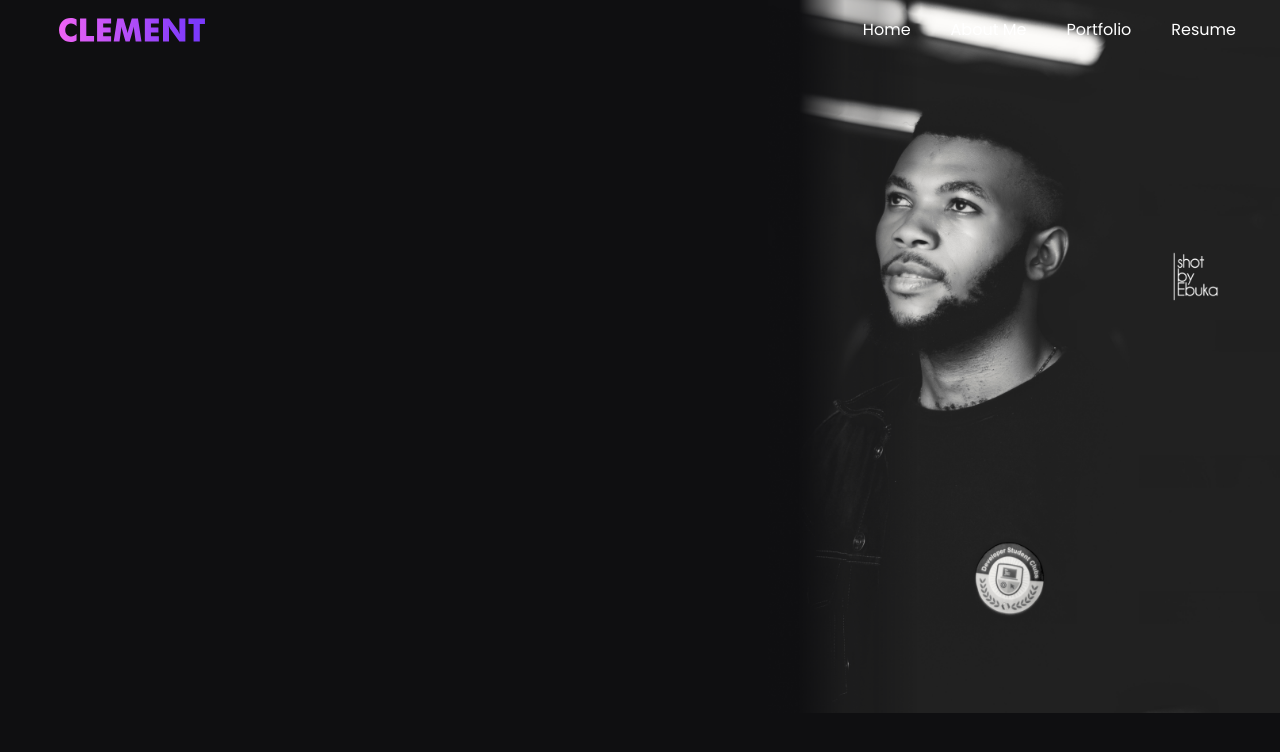
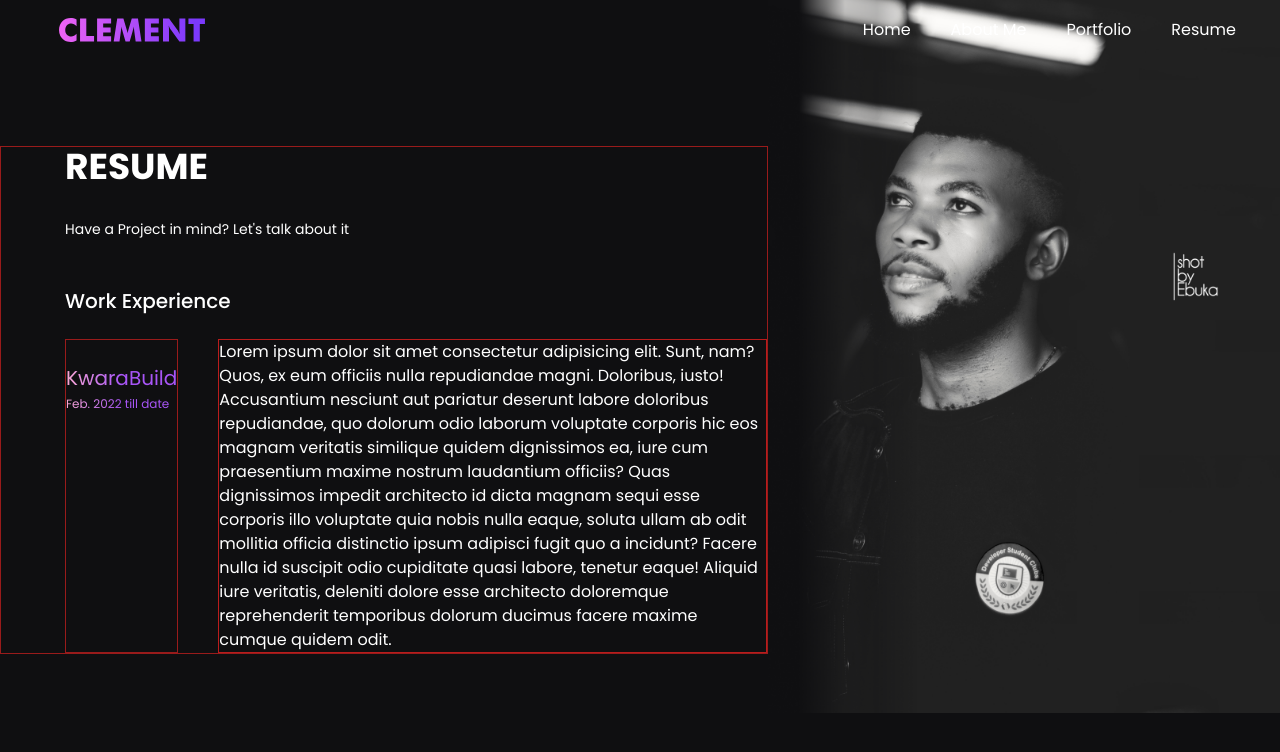
Before and after one commit to iamclement1/Clement-Portfolio, a React (Vite) app: page /resume in a window 1280 px wide. Shown: the top 752 px of the page. Built offline with nearby package versions, Linux system fonts and the light colour scheme.

Commit message:
created kb experience page

```diff
--- /dev/null
+++ b/src/Pages/Experience/KwaraBuild/KwaraBuild.jsx
@@ -0,0 +1,13 @@
+import React from 'react'
+
+const KwaraBuild = () => {
+
+    return (
+    <div>
+        <section></section>
+    </div>
+
+)
+}
+
+export default KwaraBuild
--- a/src/Pages/Resume.jsx
+++ b/src/Pages/Resume.jsx
@@ -10,6 +10,45 @@ const Resume = () => {
             <div className='md:w-2/5 md:px-0 pt-8 md:pt-0 min-h-screen'>
               <img src={Image} alt="Resume-Image" />
             </div>
+
+            <div className='relative md:w-3/5 w-full border border-red-800'>
+              <div className='md:pl-16'>
+                <h1 className='md:text-4xl text-2xl md:p-0 p-3 md:pt-0 pt-8 font-black md:pb-8'>
+                  RESUME
+                </h1>
+                <p className='md:text-xm text-sm md:p-0 p-3 md:w-3/5 w-3/5'>
+                  Have a Project in mind? Let's talk about it
+                </p>
+
+                {/* WORK EXPERIENCE */}
+
+                <div className='md:pt-12'>
+                  <h1 className='md:text-xl text-xm md:p-0 p-3 font-medium md:pb-6'>
+                    Work Experience
+                  </h1>
+
+                  <div className=''>
+                    <div className='md:flex md:space-x-10'>
+                      <div className='md:p-0 p-3 border border-red-800 md:space'>
+                        <h1 className='text-transparent bg-clip-text bg-gradient-to-r from-pink-300 via-purple-500 to-purple-500 pt-6 justify-center md:text-xl'>
+                          KwaraBuild
+                        </h1>
+                        <p className='text-transparent bg-clip-text bg-gradient-to-r from-pink-300 via-purple-500 to-purple-500 pt-1 justify-center md:text-xs text-sm'>
+                          Feb. 2022 till date
+                        </p>
+                      </div>
+
+                      <div className='md:p-0 p-3 border border-red-700'>
+                        <p>
+                          Lorem ipsum dolor sit amet consectetur adipisicing elit. Sunt, nam? Quos, ex eum officiis nulla repudiandae magni. Doloribus, iusto! Accusantium nesciunt aut pariatur deserunt labore doloribus repudiandae, quo dolorum odio laborum voluptate corporis hic eos magnam veritatis similique quidem dignissimos ea, iure cum praesentium maxime nostrum laudantium officiis? Quas dignissimos impedit architecto id dicta magnam sequi esse corporis illo voluptate quia nobis nulla eaque, soluta ullam ab odit mollitia officia distinctio ipsum adipisci fugit quo a incidunt? Facere nulla id suscipit odio cupiditate quasi labore, tenetur eaque! Aliquid iure veritatis, deleniti dolore esse architecto doloremque reprehenderit temporibus dolorum ducimus facere maxime cumque quidem odit.
+
+                        </p>
+                      </div>
+                    </div>
+                  </div>
+                </div>
+              </div>
+            </div>
           </div>
         </section>
       </div>
```
